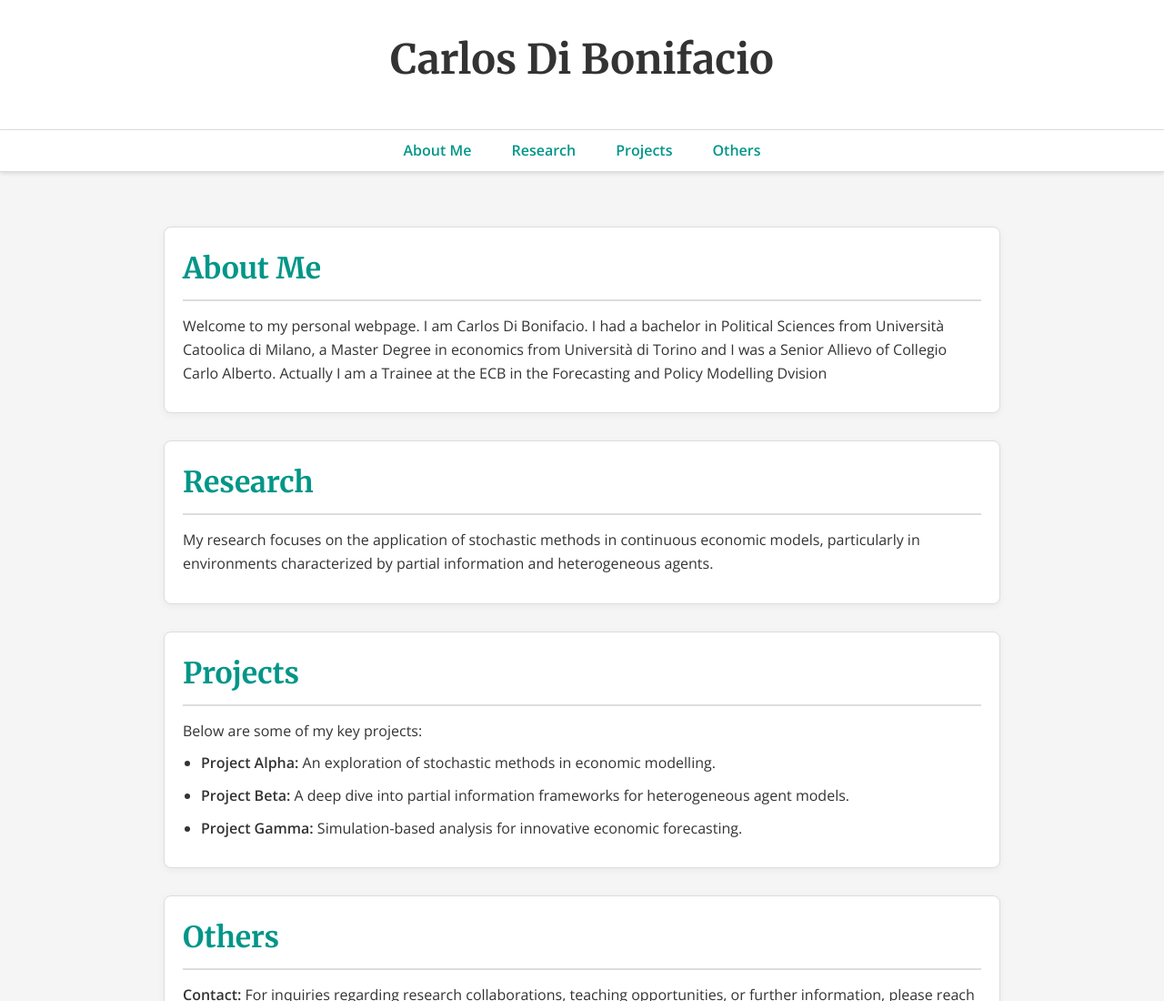
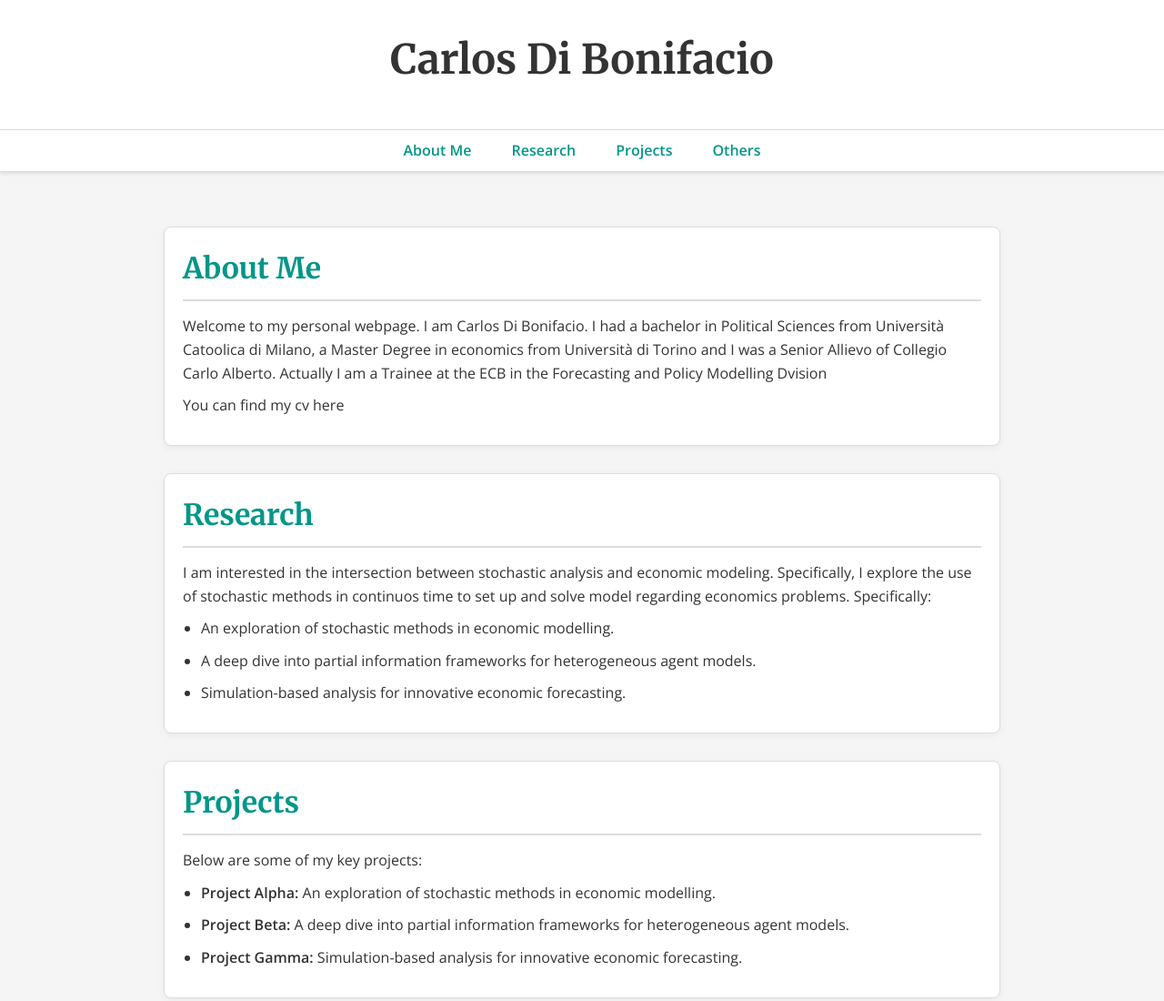
Before and after one commit to carlosleondibo/carlosleondibo.github.io, a plain HTML site: page index.html in a window 1280 px wide. Shown: the top 1100 px of the page at 91% size. Drawn offline with nearby package versions, Linux system fonts and the light colour scheme.

Commit message:
Update index.html

```diff
--- a/index.html
+++ b/index.html
@@ -180,12 +180,18 @@
     <section id="about">
       <h2>About Me</h2>
       <p>Welcome to my personal webpage. I am Carlos Di Bonifacio. I had a bachelor in Political Sciences from Università Catoolica di Milano, a Master Degree in economics from Università di Torino and I was a Senior Allievo of Collegio Carlo Alberto. Actually I am a Trainee at the ECB in the Forecasting and Policy Modelling Dvision</p>
+      <p>You can find my cv here </p>
     </section>
 
     <!-- Research Section -->
     <section id="research">
       <h2>Research</h2>
-      <p>My research focuses on the application of stochastic methods in continuous economic models, particularly in environments characterized by partial information and heterogeneous agents.</p>
+      <p>I am interested in the intersection between stochastic analysis and economic modeling. Specifically, I explore the use of stochastic methods in continuos time to set up and solve model regarding economics problems. Specifically: </p>
+       <ul>
+        <li><strong></strong> An exploration of stochastic methods in economic modelling.</li>
+        <li><strong></strong> A deep dive into partial information frameworks for heterogeneous agent models.</li>
+        <li><strong></strong> Simulation-based analysis for innovative economic forecasting.</li>
+      </ul>
     </section>
 
     <!-- Projects Section -->
```
